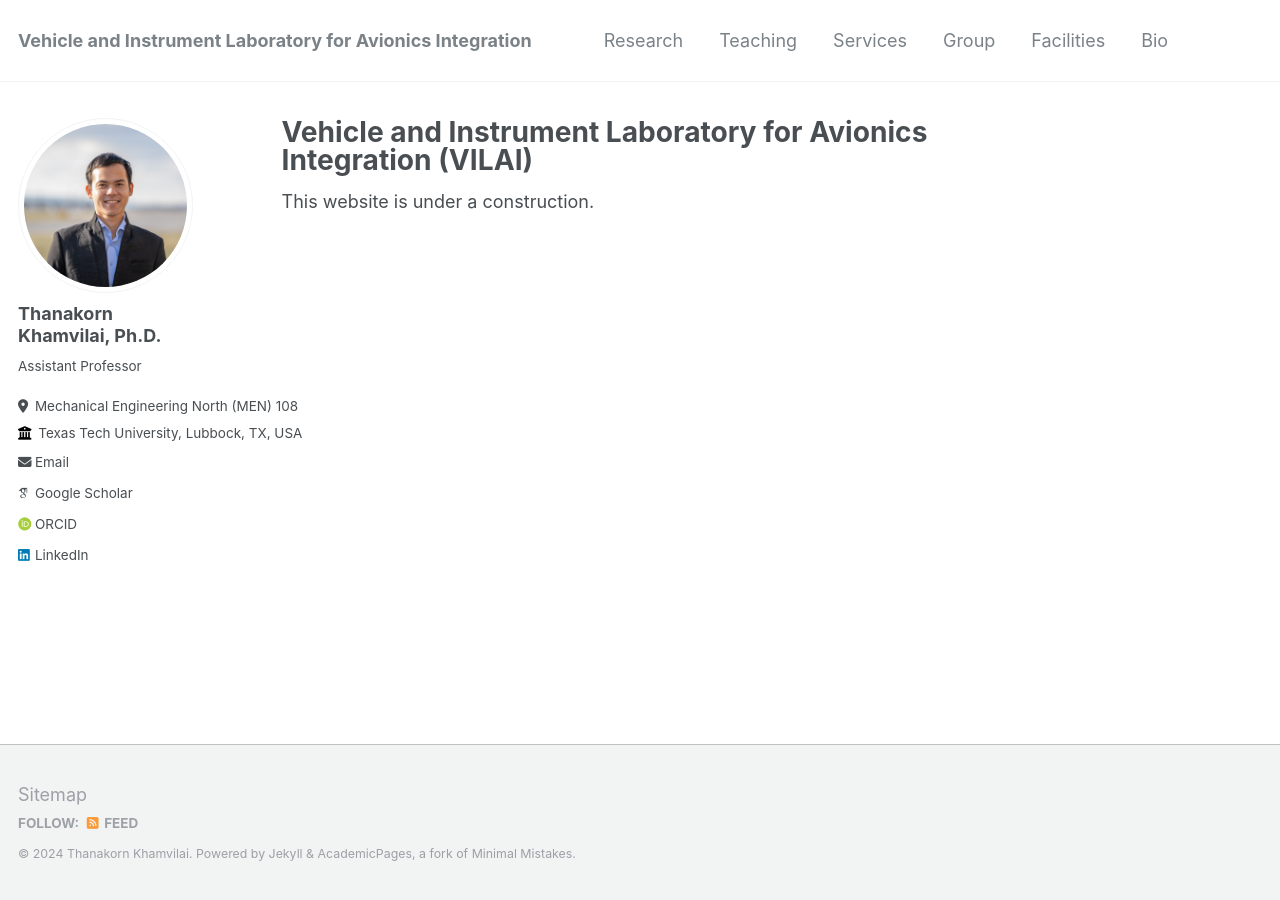
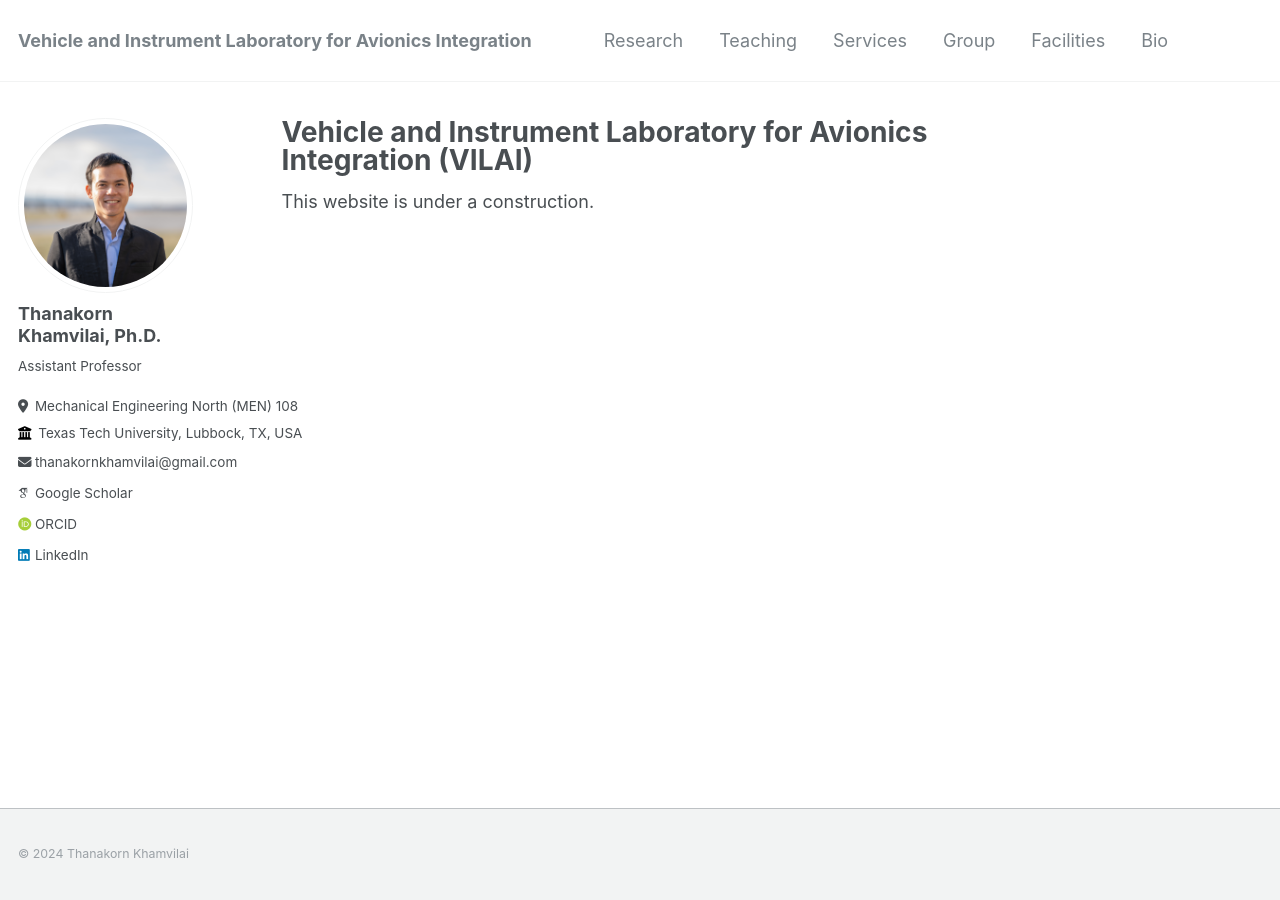
Before and after one commit to tkhamvilai/tkhamvilai.github.io, a Jekyll site: the page built from _pages/about.md, in a window 1280 px wide. Built offline with Jekyll 4.4.1, drawn with Linux system fonts in a browser that asks for light colours; some web fonts are replaced.

Commit message:
remove stuff

```diff
--- a/_data/ui-text.yml
+++ b/_data/ui-text.yml
@@ -21,8 +21,8 @@ en: &DEFAULT_EN
   comments_title             : "Comments"
   more_label                 : "Learn More"
   related_label              : "You May Also Enjoy"
-  follow_label               : "Follow:"
-  feed_label                 : "Feed"
+  follow_label               : #"Follow:"
+  feed_label                 : #"Feed"
   powered_by                 : "Powered by"
   website_label              : "Website"
   email_label                : "Email"
--- a/_includes/author-profile.html
+++ b/_includes/author-profile.html
@@ -34,7 +34,7 @@
         <li><a href="{{ author.uri }}"><i class="fas fa-fw fa-link icon-pad-right" aria-hidden="true"></i>{{ site.data.ui-text[site.locale].website_label | default: "Website" }}</a></li>
       {% endif %}
       {% if author.email %}
-        <li><a href="mailto:{{ author.email }}"><i class="fas fa-fw fa-envelope icon-pad-right" aria-hidden="true"></i>{{ site.data.ui-text[site.locale].email_label | default: "Email" }}</a></li>
+        <li><a href="mailto:{{ author.email }}"><i class="fas fa-fw fa-envelope icon-pad-right" aria-hidden="true"></i>{{ author.email }}</a></li>
       {% endif %}
 
       <!-- Font Awesome and Academicons icons / Academic websites -->
--- a/_includes/footer.html
+++ b/_includes/footer.html
@@ -17,8 +17,8 @@
     {% if site.author.bitbucket %}
       <li><a href="http://bitbucket.org/{{ site.author.bitbucket }}"><i class="fab fa-bitbucket" aria-hidden="true"></i> Bitbucket</a></li>
     {% endif %}
-    <li><a href="{% if site.atom_feed.path %}{{ site.atom_feed.path }}{% else %}{{ base_path }}/feed.xml{% endif %}"><i class="fa fa-fw fa-rss-square" aria-hidden="true"></i> {{ site.data.ui-text[site.locale].feed_label | default: "Feed" }}</a></li>
+    <!-- <li><a href="{% if site.atom_feed.path %}{{ site.atom_feed.path }}{% else %}{{ base_path }}/feed.xml{% endif %}"><i class="fa fa-fw fa-rss-square" aria-hidden="true"></i> {{ site.data.ui-text[site.locale].feed_label | default: "Feed" }}</a></li> -->
   </ul>
 </div>
 
-<div class="page__footer-copyright">&copy; {{ site.time | date: '%Y' }} {{ site.name | default: site.title }}. {{ site.data.ui-text[site.locale].powered_by | default: "Powered by" }} <a href="http://jekyllrb.com" rel="nofollow">Jekyll</a> &amp; <a href="https://github.com/academicpages/academicpages.github.io">AcademicPages</a>, a fork of <a href="https://mademistakes.com/work/minimal-mistakes-jekyll-theme/" rel="nofollow">Minimal Mistakes</a>.</div>
+<div class="page__footer-copyright">&copy; {{ site.time | date: '%Y' }} {{ site.name | default: site.title }}</div>
--- a/_includes/footer/custom.html
+++ b/_includes/footer/custom.html
@@ -1,3 +1,3 @@
 <!-- start custom footer snippets -->
-<a href="/sitemap/">Sitemap</a>
+<!-- <a href="/sitemap/">Sitemap</a> -->
 <!-- end custom footer snippets -->
```
